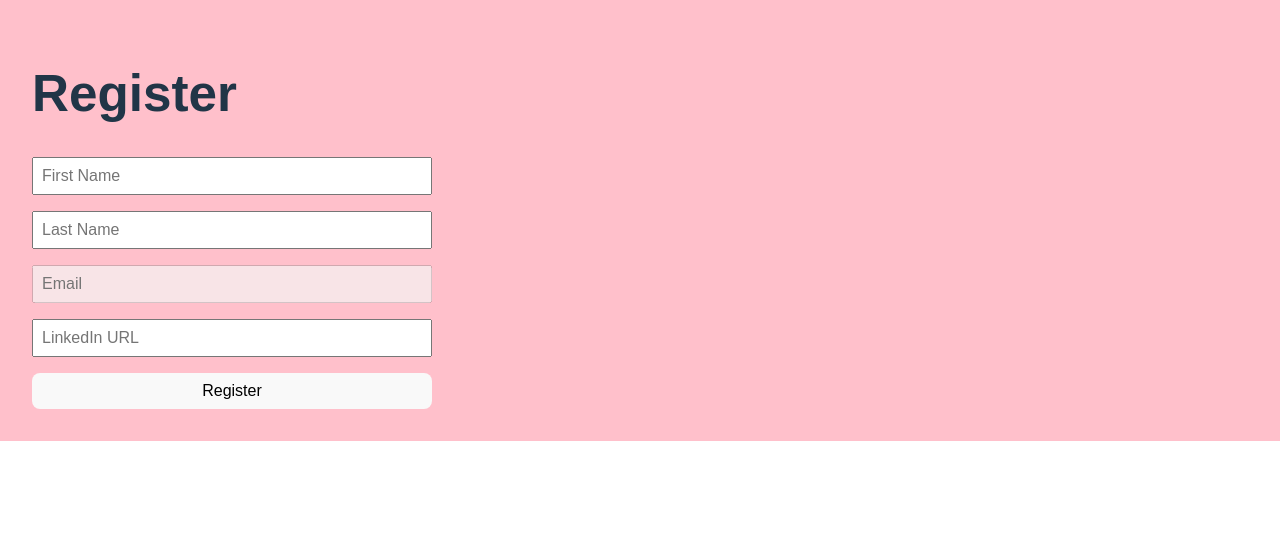
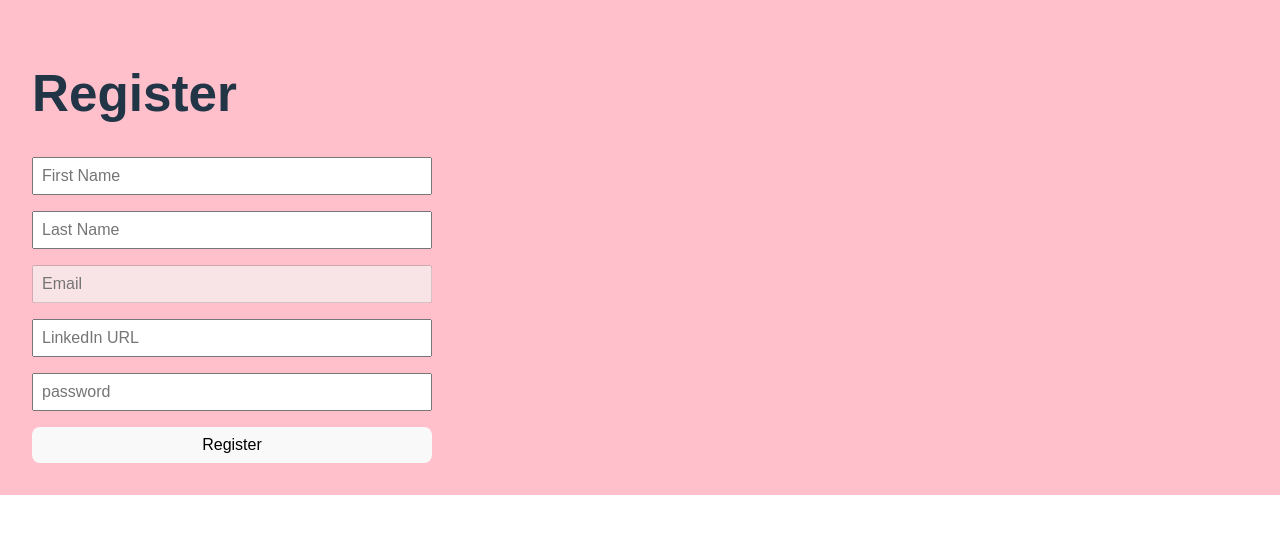
Before and after one commit to Gilon-US/Finance, a React (Vite) app: page /register in a window 1280 px wide. Shown: the top 534 px of the page. Built offline with nearby package versions, Linux system fonts and the light colour scheme; no server answers.

Commit message:
added password input on registering

```diff
--- a/src/components/Register/Register.jsx
+++ b/src/components/Register/Register.jsx
@@ -96,6 +96,14 @@ const Register = () => {
           placeholder="LinkedIn URL"
           required
         />
+        <input
+          type="text"
+          name="password"
+          value={userInfo.password}
+          onChange={handleChange}
+          placeholder="password"
+          required
+        />
         <button type="submit" disabled={loading}>
           {loading ? 'Registering...' : 'Register'}
         </button>
```
